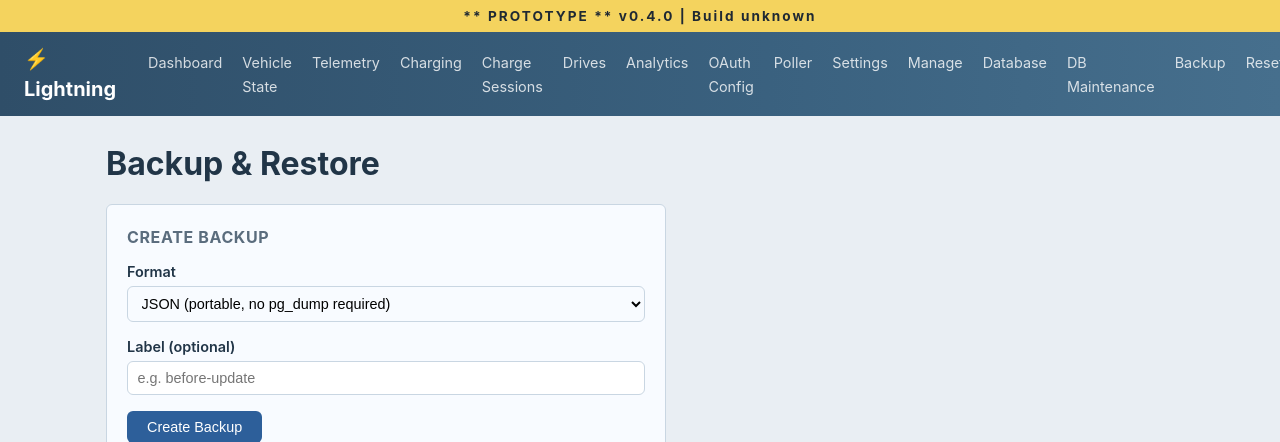
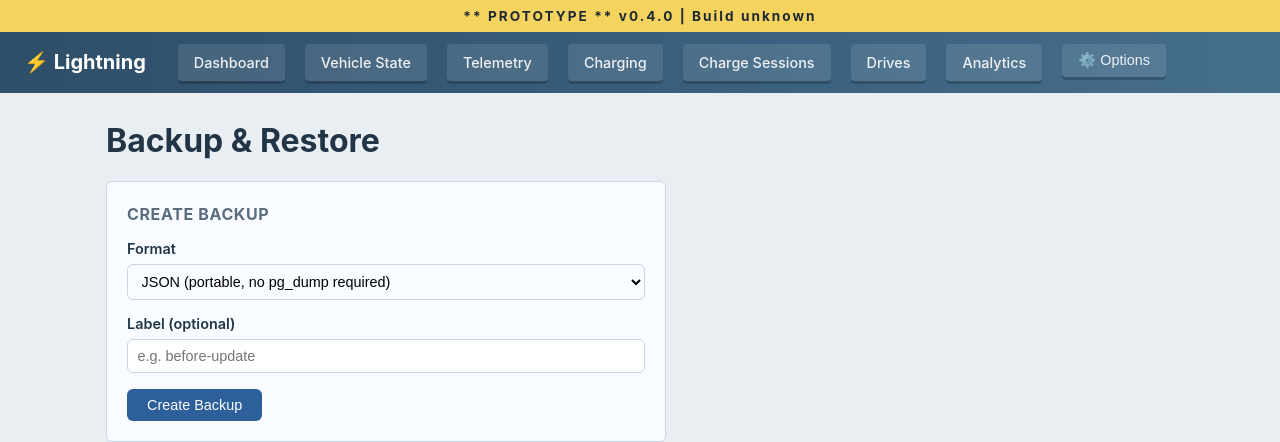
Before and after one commit to ktigges/Ford, a Python web app: template templates/backup.html in a window 1280 px wide. Shown: the top 442 px of the page. Run offline with Jinja, Linux system fonts and the light colour scheme; the template is opened without the code that fills it, so the values that code supplies are empty.

Commit message:
update
Co-authored-by: Copilot <copilot@github.com>

```diff
--- a/static/style.css
+++ b/static/style.css
@@ -62,13 +62,96 @@ nav ul {
   gap: 1.25rem;
 }
 
-nav a {
-  color: rgba(255,255,255,.8);
+nav a, .nav-btn {
+  color: rgba(255,255,255,.9);
   text-decoration: none;
   font-size: 0.9rem;
+  padding: 0.5rem 1rem;
+  border-radius: 4px;
+  display: inline-block;
+  border: none;
+  background: rgba(255,255,255,.1);
+  cursor: pointer;
+  font-weight: 500;
+  transition: all 0.2s ease;
+  box-shadow: 0 3px 0 rgba(0,0,0,.2);
+  position: relative;
+  top: 0;
 }
 
-nav a:hover { color: #fff; }
+nav a:hover, .nav-btn:hover {
+  color: #fff;
+  background: rgba(255,255,255,.2);
+  transform: translateY(-2px);
+  box-shadow: 0 5px 0 rgba(0,0,0,.2);
+}
+
+nav a:active, .nav-btn:active {
+  transform: translateY(1px);
+  box-shadow: inset 0 2px 0 rgba(0,0,0,.3);
+}
+
+/* ── Dropdown menu ────────────────────────────────── */
+
+.nav-dropdown {
+  position: relative;
+}
+
+.dropdown-toggle {
+  padding: 0.5rem 1rem;
+}
+
+.dropdown-menu {
+  display: none;
+  position: absolute;
+  top: 100%;
+  left: 0;
+  background: linear-gradient(180deg, #3a617f 0%, #2f4e68 100%);
+  border-radius: 4px;
+  box-shadow: 0 5px 15px rgba(0,0,0,.3);
+  flex-direction: column;
+  margin-top: 0.5rem;
+  min-width: 150px;
+  z-index: 1000;
+  border: 1px solid rgba(255,255,255,.1);
+}
+
+.nav-dropdown:hover .dropdown-menu {
+  display: flex;
+}
+
+.dropdown-menu a {
+  padding: 0.75rem 1.25rem;
+  border-radius: 0;
+  background: none;
+  box-shadow: none;
+  color: rgba(255,255,255,.8);
+  border-bottom: 1px solid rgba(255,255,255,.05);
+  transition: all 0.15s ease;
+  top: auto;
+  transform: none;
+}
+
+.dropdown-menu a:first-child {
+  border-radius: 4px 4px 0 0;
+}
+
+.dropdown-menu a:last-child {
+  border-radius: 0 0 4px 4px;
+  border-bottom: none;
+}
+
+.dropdown-menu a:hover {
+  background: rgba(255,255,255,.15);
+  color: #fff;
+  transform: none;
+  box-shadow: none;
+}
+
+.dropdown-menu a:active {
+  background: rgba(255,255,255,.25);
+  box-shadow: none;
+}
 
 /* ── Main ───────────────────────────────────────────── */
 
--- a/templates/base.html
+++ b/templates/base.html
@@ -11,21 +11,26 @@
   <nav>
     <div class="nav-brand">⚡ Lightning</div>
     <ul>
-      <li><a href="{{ url_for('dashboard') }}">Dashboard</a></li>
-      <li><a href="{{ url_for('vehicle_state') }}">Vehicle State</a></li>
-      <li><a href="{{ url_for('telemetry_overview') }}">Telemetry</a></li>
-      <li><a href="{{ url_for('charging_overview') }}">Charging</a></li>
-      <li><a href="{{ url_for('charging_sessions_view') }}">Charge Sessions</a></li>
-      <li><a href="{{ url_for('drives_list') }}">Drives</a></li>
-      <li><a href="{{ url_for('analytics_overview') }}">Analytics</a></li>
-      <li><a href="{{ url_for('oauth_config') }}">OAuth Config</a></li>
-      <li><a href="{{ url_for('poller_control') }}">Poller</a></li>
-      <li><a href="{{ url_for('settings') }}">Settings</a></li>
-      <li><a href="{{ url_for('manage') }}">Manage</a></li>
-      <li><a href="{{ url_for('db_browser') }}">Database</a></li>
-      <li><a href="{{ url_for('db_maintenance') }}">DB Maintenance</a></li>
-      <li><a href="{{ url_for('backup_page') }}">Backup</a></li>
-      <li><a href="{{ url_for('reset') }}">Reset</a></li>
+      <li><a href="{{ url_for('dashboard') }}" class="nav-btn">Dashboard</a></li>
+      <li><a href="{{ url_for('vehicle_state') }}" class="nav-btn">Vehicle State</a></li>
+      <li><a href="{{ url_for('telemetry_overview') }}" class="nav-btn">Telemetry</a></li>
+      <li><a href="{{ url_for('charging_overview') }}" class="nav-btn">Charging</a></li>
+      <li><a href="{{ url_for('charging_sessions_view') }}" class="nav-btn">Charge Sessions</a></li>
+      <li><a href="{{ url_for('drives_list') }}" class="nav-btn">Drives</a></li>
+      <li><a href="{{ url_for('analytics_overview') }}" class="nav-btn">Analytics</a></li>
+      <li class="nav-dropdown">
+        <button class="nav-btn dropdown-toggle">⚙️ Options</button>
+        <div class="dropdown-menu">
+          <a href="{{ url_for('oauth_config') }}">OAuth Config</a>
+          <a href="{{ url_for('poller_control') }}">Poller</a>
+          <a href="{{ url_for('settings') }}">Settings</a>
+          <a href="{{ url_for('manage') }}">Manage</a>
+          <a href="{{ url_for('db_browser') }}">Database</a>
+          <a href="{{ url_for('db_maintenance') }}">DB Maintenance</a>
+          <a href="{{ url_for('backup_page') }}">Backup</a>
+          <a href="{{ url_for('reset') }}">Reset</a>
+        </div>
+      </li>
     </ul>
   </nav>
 
```
Also changed, not shown: templates/drive_detail.html (+20 -20 lines).
